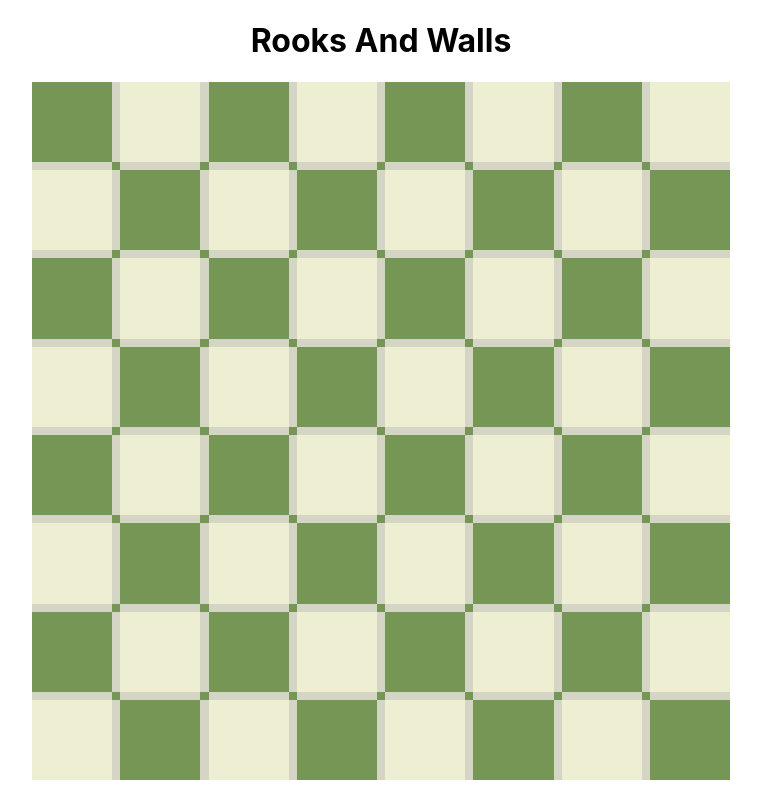
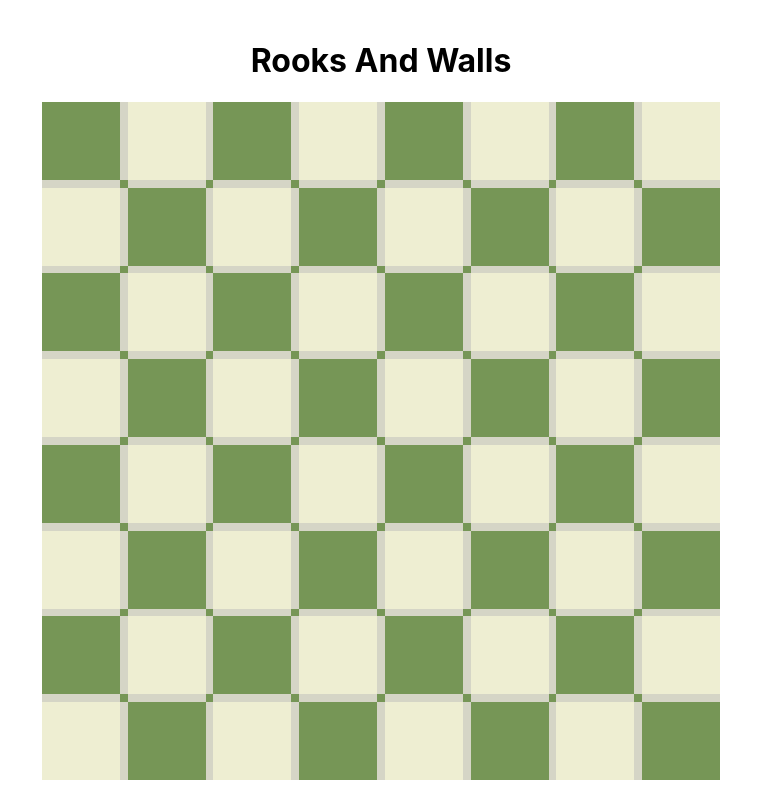
Before and after one commit to LeoNunes/RooksAndWallsWeb, a React (Create React App) app: page / in a window 1280 px wide. Shown: the whole page, without its empty margins (259-1020 px from the left). Built offline with nearby package versions, Linux system fonts and the light colour scheme.

Commit message:
Use CSS modules in BaseBoard

```diff
--- a/src/App.css
+++ b/src/App.css
@@ -1,13 +1,11 @@
 .App {
     display: flex;
 	flex-direction: column;
-	height: 100vh;
+	height: calc(100vh - 40px);
+	width: calc(100vw - 40px);
+	margin: 20px;
 
 	& h1 {
 		align-self: center;
 	}
-
-	& .board-container {
-		margin: 0 20px 20px 20px;
-	}
 }
--- a/src/Components/Board/BoardBase.css
+++ b/src/Components/Board/BoardBase.module.css
@@ -1,16 +1,18 @@
-.board-container {
+.boardContainer {
     container: board-container / size;
     display: flex;
     flex: 1;
 }
 
-.board-wrapper {
+.boardWrapper {
     display: flex;
     flex: 1;
     flex-direction: column;
 	align-items: center;
+}
 
-    @container board-container (max-aspect-ratio: 1/1) {
+@container board-container (max-aspect-ratio: 1/1) {
+    .boardWrapper {
         flex-direction: row;
     }
 }
@@ -22,20 +24,20 @@
     aspect-ratio: 1;
 }
 
-.board-row {
+.boardRow {
     display: flex;
     flex-direction: row;
 
-    &.square-row {
+    &.squareRow {
         flex: 10;
     }
 
-    &.edge-row {
+    &.edgeRow {
         flex: 1;
     }
 }
 
-.board-corner-space {
+.boardCornerSpace {
     flex: 1;
     background-color: #769656;
 }
--- a/src/Components/Board/BoardBase.tsx
+++ b/src/Components/Board/BoardBase.tsx
@@ -2,7 +2,7 @@ import React, { ReactNode } from 'react';
 import { EdgeCoordinate, SquareCoordinate, edgeBelow, edgeToTheRightOf } from '../../Data/Common/Coordinates';
 import Square from './Square';
 import Edge from './Edge';
-import './BoardBase.css';
+import styles from './BoardBase.module.css';
 
 export type BoardBaseProps = {
     rows: number,
@@ -35,7 +35,7 @@ export default function BoardBase(props: BoardBaseProps) {
     }
 
     function createCornerSpace(coordinate: SquareCoordinate) {
-        return <div key={`corner-${coordinate.row}-${coordinate.column}`} className='board-corner-space'/>;
+        return <div key={`corner-${coordinate.row}-${coordinate.column}`} className={styles.boardCornerSpace}/>;
     }
 
     function buildRow(row: number) {
@@ -49,7 +49,7 @@ export default function BoardBase(props: BoardBaseProps) {
                 }
             }
             return (
-                <div key={`row-${row}`} className='board-row square-row'>
+                <div key={`row-${row}`} className={`${styles.boardRow} ${styles.squareRow}`}>
                     { components }
                 </div>
             );
@@ -67,7 +67,7 @@ export default function BoardBase(props: BoardBaseProps) {
                 }
             }
             return (
-                <div key={`edge-row-${row}`} className='board-row edge-row'>
+                <div key={`edge-row-${row}`} className={`${styles.boardRow} ${styles.edgeRow}`}>
                     { components }
                 </div>
             );
@@ -78,9 +78,9 @@ export default function BoardBase(props: BoardBaseProps) {
 
     const rows = Array.from({ length: props.rows }, (_, i) => i);
     return (
-        <div className='board-container'>
-            <div className='board-wrapper'>
-                <div className='board'>
+        <div className={styles.boardContainer}>
+            <div className={styles.boardWrapper}>
+                <div className={styles.board}>
                     { rows.flatMap(row => buildRow(row)) }
                 </div>
             </div>
```
